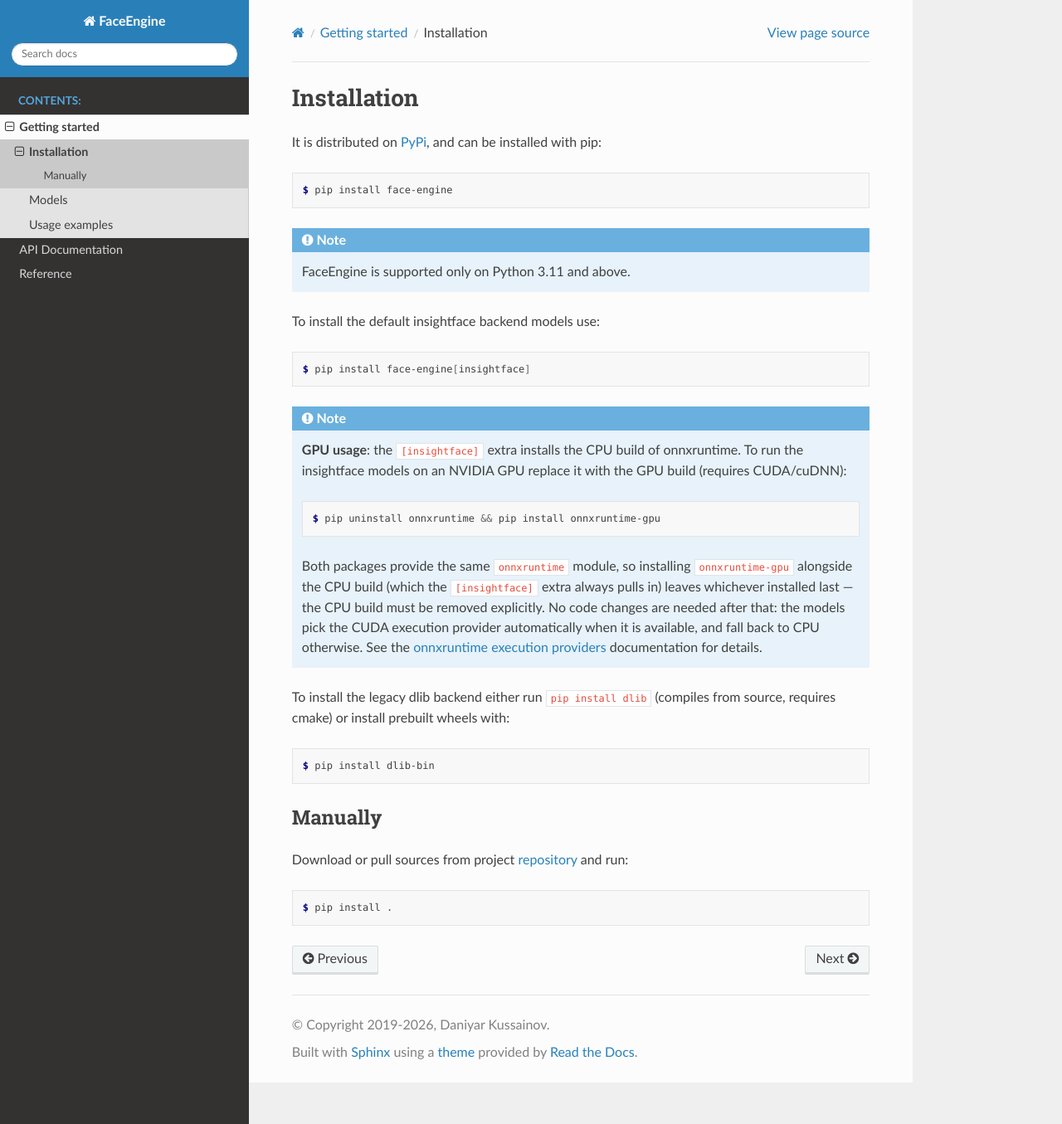
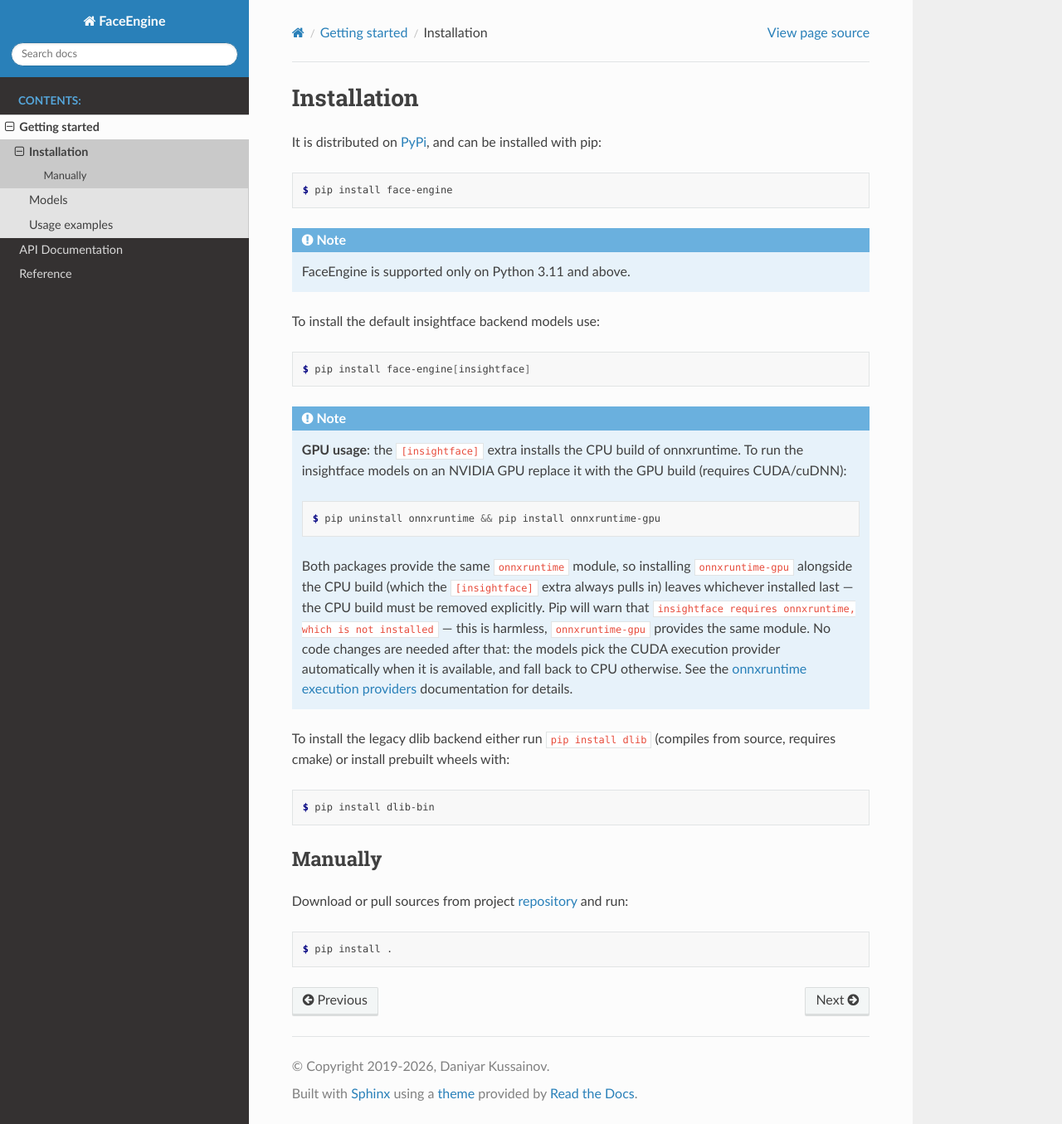
Before and after one commit to guesswh0/face_engine, a Sphinx documentation site: the page built from docs/source/quickstart/installation.rst, in a window 1280 px wide and 1355 px high. Shown: the whole window at 83% size. Built offline with Sphinx 7.4.7 and the Read the Docs theme 3.1.0, drawn with Linux system fonts in a browser that asks for light colours.

Commit message:
docs: note harmless pip warning when swapping to onnxruntime-gpu

```diff
--- a/docs/source/quickstart/installation.rst
+++ b/docs/source/quickstart/installation.rst
@@ -28,10 +28,13 @@
    Both packages provide the same ``onnxruntime`` module, so installing
    ``onnxruntime-gpu`` alongside the CPU build (which the
    ``[insightface]`` extra always pulls in) leaves whichever installed
-   last — the CPU build must be removed explicitly. No code changes are
-   needed after that: the models pick the CUDA execution provider
-   automatically when it is available, and fall back to CPU otherwise.
-   See the `onnxruntime execution providers`_ documentation for details.
+   last — the CPU build must be removed explicitly. Pip will warn that
+   ``insightface requires onnxruntime, which is not installed`` — this
+   is harmless, ``onnxruntime-gpu`` provides the same module. No code
+   changes are needed after that: the models pick the CUDA execution
+   provider automatically when it is available, and fall back to CPU
+   otherwise. See the `onnxruntime execution providers`_ documentation
+   for details.
 
 .. _onnxruntime execution providers: https://onnxruntime.ai/docs/execution-providers/
 
```
